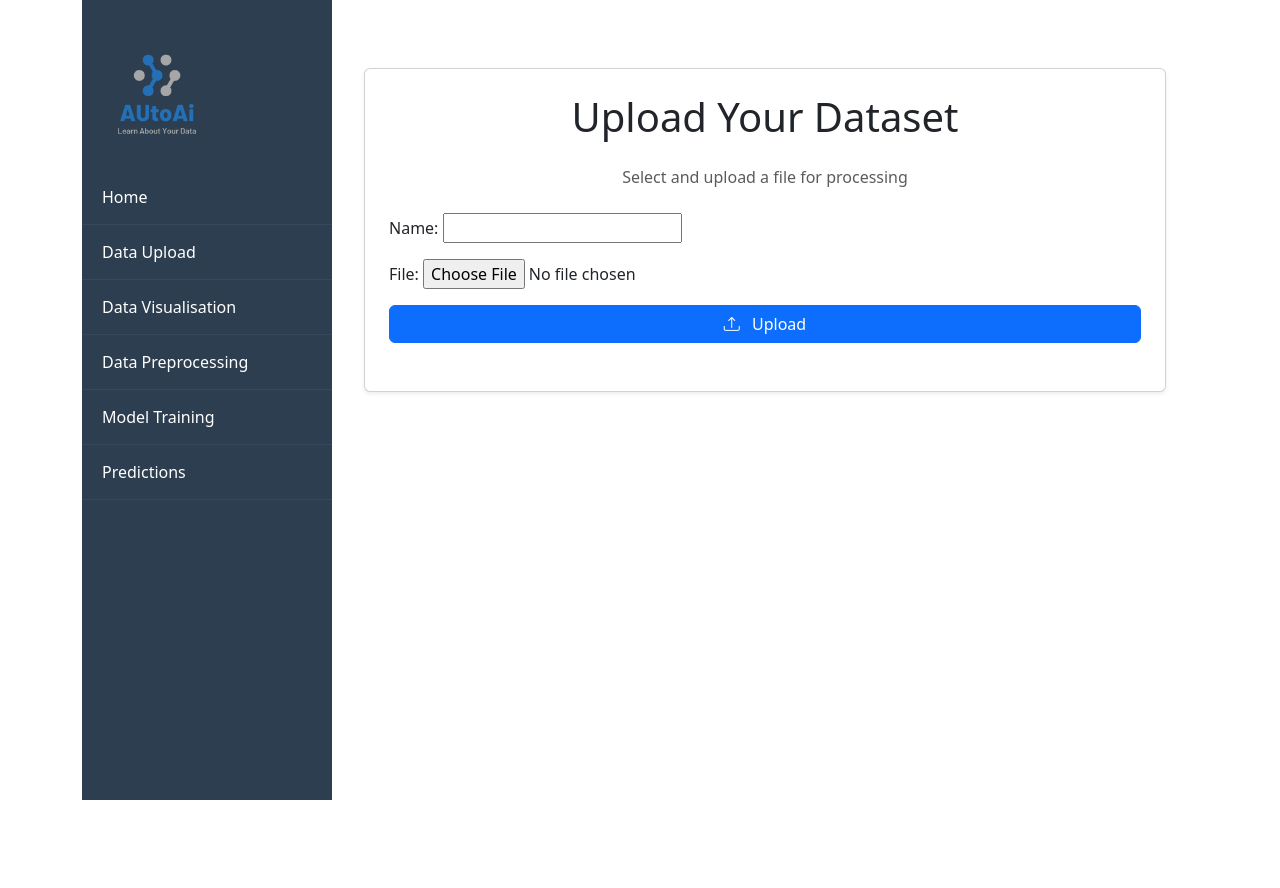
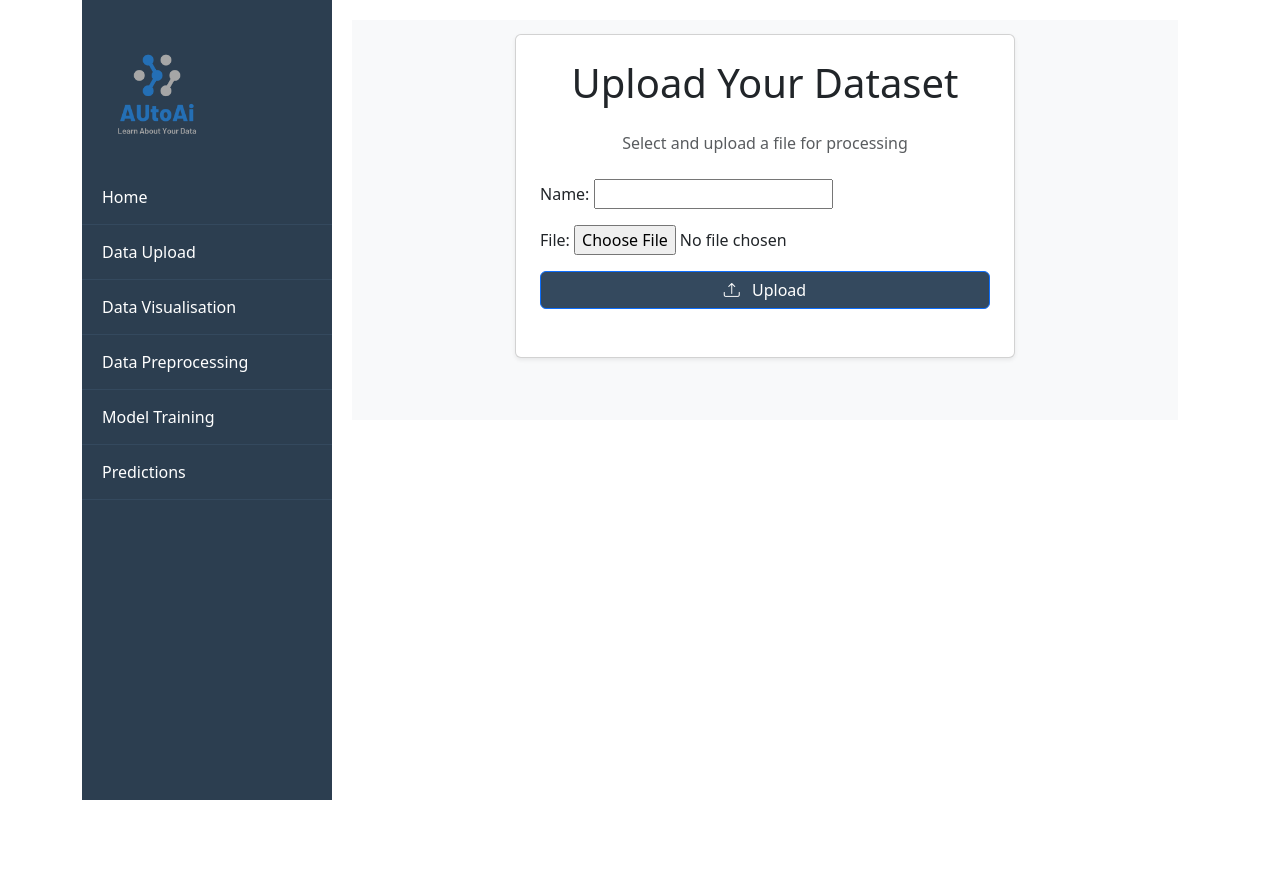
Before and after one commit to imadtheking/AUtoAi, a Django app: page /upload/ in a window 1280 px wide. After the commit the page ends 800 px from the top, so only its background shows below. Run offline with Django 5.2, Linux system fonts and the light colour scheme.

Commit message:
Upload Last Version

```diff
--- a/core/templates/core/base.html
+++ b/core/templates/core/base.html
@@ -12,7 +12,7 @@
     <div class="container">
         <!-- Sidebar -->
         <nav class="sidebar">
-            <img src="{% static 'images/AutoAI.png' %}" alt="Logo" width="150" height="150">
+            <img src="{% static 'images/AutoAi.png' %}" alt="Logo" width="150" height="150">
             <ul>
                 <li><a href="{% url 'home' %}">Home</a></li>
                 <li><a href="{% url 'upload_dataset' %}">Data Upload</a></li>
--- a/core/templates/core/upload.html
+++ b/core/templates/core/upload.html
@@ -5,20 +5,22 @@
 {% block content %}
 <link href="https://cdn.jsdelivr.net/npm/bootstrap@5.3.0-alpha1/dist/css/bootstrap.min.css" rel="stylesheet">
 
-<div class="container mt-5">
+<div class="d-flex justify-content-center align-items-center" style="min-height: 50vh; background-color: #f8f9fa;">
     <!-- Upload Section -->
-    <div class="card p-4 shadow-sm mb-5">
+    <div class="card p-4 shadow-sm mb-5" style="max-width: 500px; width: 100%;">
         <h1 class="text-center mb-4">Upload Your Dataset</h1>
         <p class="text-center text-muted mb-4">Select and upload a file for processing</p>
 
         <form method="POST" enctype="multipart/form-data" class="mb-4">
             {% csrf_token %}
             {{ form.as_p }}
-            <button type="submit" class="btn btn-primary w-100">
+            <button type="submit" class="btn btn-primary w-100" style="background-color: #34495e;">
                 <i class="bi bi-upload me-2"></i> Upload
             </button>
         </form>
     </div>
+</div>
+
 
     <!-- Dataset Results -->
     {% if dataset_info %}
```
